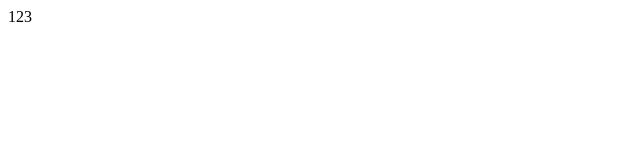
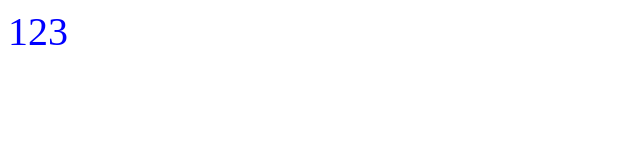
Before and after one commit to PacersCyc/ts-react-environment, a React app: page / in a window 1280 px wide. Shown: the top 160 px of the page, without its empty margins (0-640 px from the left). Built offline with nearby package versions, Linux system fonts and the light colour scheme; the HTML template or start-up script is replaced by a standard one.

Commit message:
支持sass

```diff
--- a/package.json
+++ b/package.json
@@ -22,7 +22,11 @@
     "@types/react": "^16.9.16",
     "@types/react-dom": "^16.9.4",
     "awesome-typescript-loader": "^5.2.1",
+    "css-loader": "^3.4.0",
     "html-webpack-plugin": "^3.2.0",
+    "node-sass": "^4.13.0",
+    "sass-loader": "^8.0.0",
+    "style-loader": "^1.0.2",
     "typescript": "^3.7.3",
     "webpack": "^4.41.3",
     "webpack-cli": "^3.3.10",
--- /dev/null
+++ b/src/index.scss
@@ -0,0 +1,4 @@
+.test {
+  color: blue;
+  font-size: 40px;
+}
--- a/src/index.tsx
+++ b/src/index.tsx
@@ -1,9 +1,11 @@
 import * as React from 'react'
 import * as ReactDOM from 'react-dom'
 
+import './index.scss'
+
 const render = () => {
   ReactDOM.render(
-    <div>123</div>,
+    <div className="test">123</div>,
     document.querySelector('#app')
   )
 }
```
Also changed, not shown: 2 other files (tests, documents, lock files or other folders).
